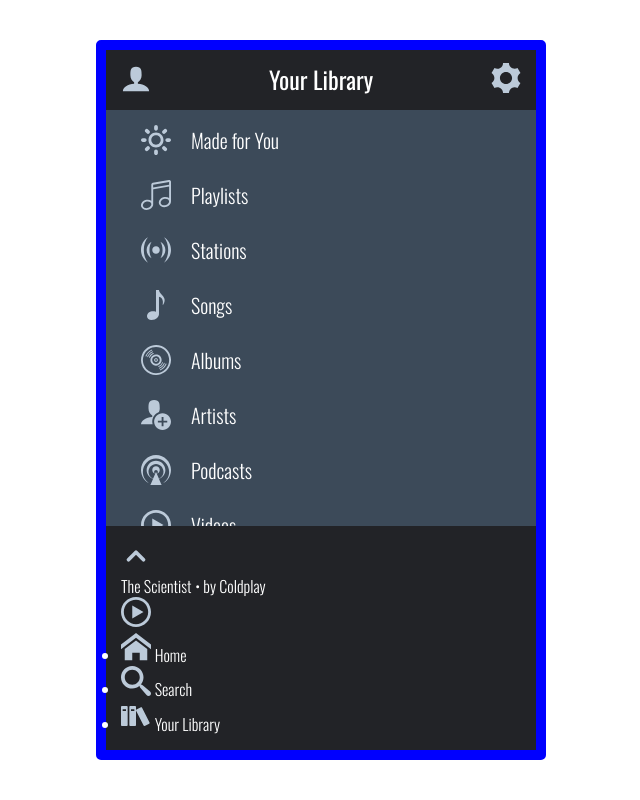
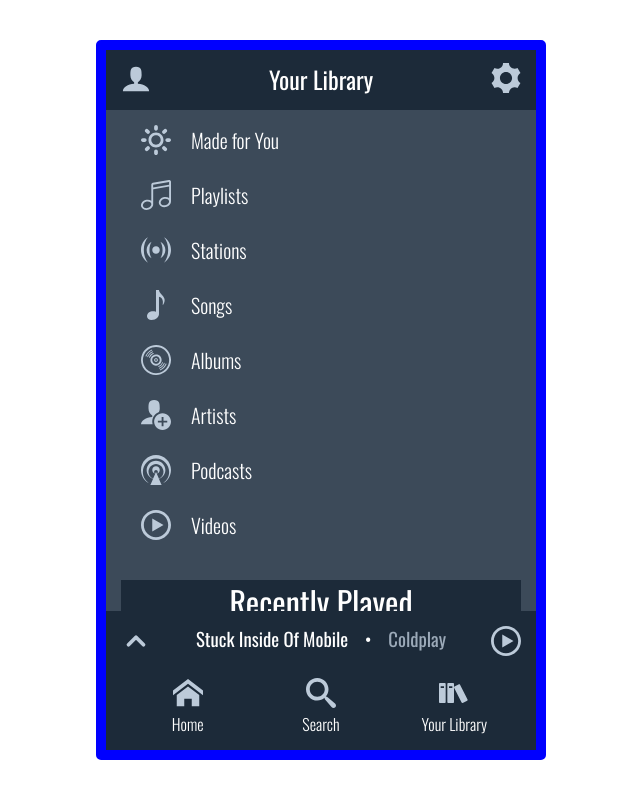
Before and after one commit to giacomo9999/flexbox-generic-mobile-app, a plain HTML site: page index.html in a window 1280 px wide. Shown: the whole page, without its empty margins (319-959 px from the left). Drawn offline with nearby package versions, Linux system fonts and the light colour scheme.

Commit message:
Completed MVP...moving on to refinements.

```diff
--- a/index.html
+++ b/index.html
@@ -62,7 +62,7 @@
 
         <section class="recent">
           <h1>Recently Played</h1>
-          <br>
+          <div class="spacer10"></div>
           <div class="recent-playlists">
             <article class="playlist">
               <div class="cover"></div>
@@ -214,11 +214,13 @@
         <div class="now-playing">
           <img src="./icons/chevron-up.svg" alt="chevron-up icon" />
           <div class="song-title">
-            <p class="song">The Scientist</p>
-            <p class="artist">• by Coldplay</p>
+            <h3 class="song">Stuck Inside Of Mobile</h3>
+            <h3>•</h3>
+            <h3 class="artist">Coldplay</h3>
           </div>
           <img src="./icons/play2.svg" alt="play icon" />
         </div>
+        <br />
 
         <nav class="footer-nav">
           <ul class="nav-items">
@@ -232,7 +234,6 @@
             </li>
             <li class="library">
               <img src="./icons/books.svg" alt="books icon" />
-
               <p>Your Library</p>
             </li>
           </ul>
--- a/styles.css
+++ b/styles.css
@@ -29,6 +29,11 @@
   font-family: Oswald, sans-serif;
   line-height: 1.4;
   color: #c5d3e2;
+}
+
+.spacer10 {
+  padding: 0;
+  height: 10px;
 }
 
 h1,
@@ -68,12 +73,12 @@
 }
 
 .footer {
-  background-color: #222327;
+  background-color: #1c2a39;
   padding: 15px;
 }
 
 .header {
-  background-color: #222327;
+  background-color: #1c2a39;
   display: flex;
   justify-content: space-between;
   align-items: center;
@@ -105,6 +110,13 @@
 .recent {
   text-align: center;
   margin: 0 0 20px;
+  background-color: #1c2a39;
+}
+
+.recent-playlists {
+  display: flex;
+  align-items: center;
+  flex-direction: column;
 }
 
 .cover {
@@ -115,11 +127,12 @@
 }
 
 .playlist {
+  width: 95%;
   border: 1px solid white;
   display: flex;
   justify-content: space-between;
   align-items: center;
-  margin: 0 0 25px;
+  margin: 0 0 10px;
 }
 
 .playlist h1 {
@@ -130,5 +143,40 @@
   display: flex;
   flex-direction: column;
   justify-content: flex-start;
+
   padding: 0 0 5px;
 }
+
+.now-playing {
+  display: flex;
+  justify-content: space-between;
+}
+
+.song-title {
+  display: flex;
+  width: 250px;
+  justify-content: space-between;
+}
+
+.artist {
+  color: #9caab9;
+}
+
+.nav-items {
+  display: flex;
+  list-style-type: none;
+  justify-content: space-around;
+}
+
+.nav-items li {
+  width: 100px;
+  text-align: center;
+}
+
+.nav-items p {
+  display: block;
+}
+
+.nav-items li img {
+  margin: 0 auto;
+}
```
